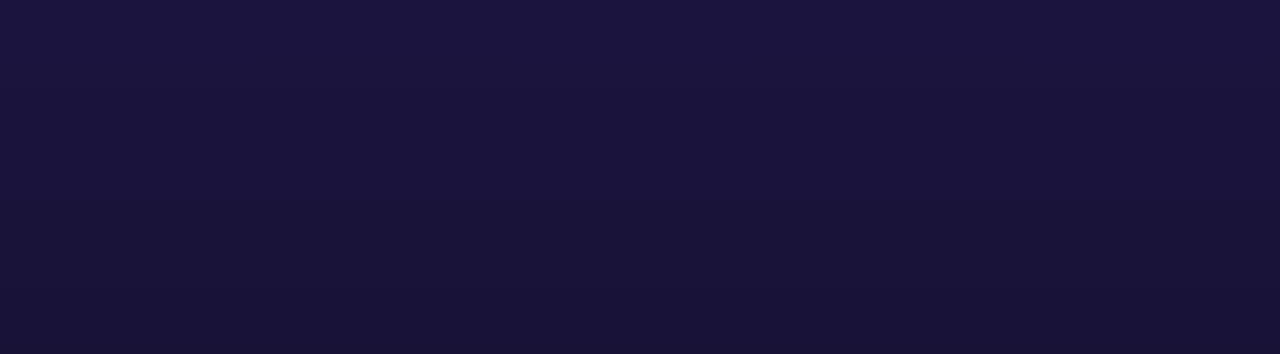
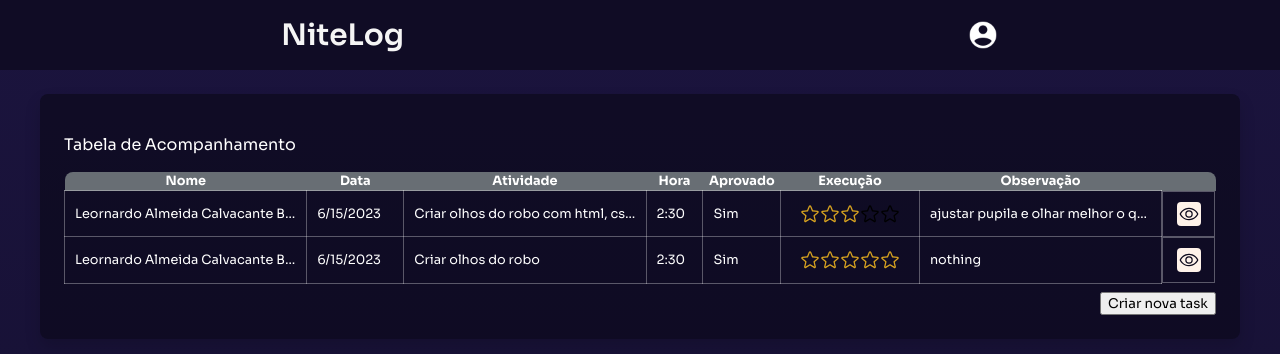
Before and after one commit to Filipe-Santos17/nite-log, a React (Create React App) app: page /tabela in a window 1280 px wide. Shown: the top 354 px of the page. Built offline with nearby package versions, Linux system fonts and the light colour scheme.

Commit message:
tabela de acompanhamento

```diff
--- a/package.json
+++ b/package.json
@@ -39,5 +39,8 @@
       "last 1 firefox version",
       "last 1 safari version"
     ]
+  },
+  "devDependencies": {
+    "vitest": "^1.6.0"
   }
 }
--- a/src/modules/core/components/MainPage.tsx
+++ b/src/modules/core/components/MainPage.tsx
@@ -8,6 +8,8 @@ import {UserContext} from "../context/userContext";
 import UserAuth from "../../user-auth/components/UserAuth";
 import AttendanceAndSchedules from "../../attendance-schedule/components/AttendanceAndSchedules";
 import UserPage from "../../user-page/components/UserPage";
+
+import TabelaAvaliador from "../../user-tabela/table";
 
 const MainPage = () => {
     const {
@@ -46,6 +48,9 @@ const MainPage = () => {
                     navigateToAttendanceSchedule={() => navigate(`/home`)}
                 />
             </Route>
+            <Route path="/tabela">
+                <TabelaAvaliador/>
+            </Route>
         </main>
     );
 };
--- /dev/null
+++ b/src/modules/user-tabela/components/starIcon.tsx
@@ -0,0 +1,14 @@
+import React from "react"
+
+type propsStarIcon = {
+  nota: number,
+  pos: number
+}
+
+export default function StarIcon({ nota, pos }: propsStarIcon) {
+  return (
+    <svg xmlns="http://www.w3.org/2000/svg" width="32" height="32" fill={nota > pos ? "#daa520" : "#000"} viewBox="0 0 256 256">
+      <path d="M239.18,97.26A16.38,16.38,0,0,0,224.92,86l-59-4.76L143.14,26.15a16.36,16.36,0,0,0-30.27,0L90.11,81.23,31.08,86a16.46,16.46,0,0,0-9.37,28.86l45,38.83L53,211.75a16.38,16.38,0,0,0,24.5,17.82L128,198.49l50.53,31.08A16.4,16.4,0,0,0,203,211.75l-13.76-58.07,45-38.83A16.43,16.43,0,0,0,239.18,97.26Zm-15.34,5.47-48.7,42a8,8,0,0,0-2.56,7.91l14.88,62.8a.37.37,0,0,1-.17.48c-.18.14-.23.11-.38,0l-54.72-33.65a8,8,0,0,0-8.38,0L69.09,215.94c-.15.09-.19.12-.38,0a.37.37,0,0,1-.17-.48l14.88-62.8a8,8,0,0,0-2.56-7.91l-48.7-42c-.12-.1-.23-.19-.13-.5s.18-.27.33-.29l63.92-5.16A8,8,0,0,0,103,91.86l24.62-59.61c.08-.17.11-.25.35-.25s.27.08.35.25L153,91.86a8,8,0,0,0,6.75,4.92l63.92,5.16c.15,0,.24,0,.33.29S224,102.63,223.84,102.73Z"></path>
+    </svg>
+  )
+}
--- /dev/null
+++ b/src/modules/user-tabela/components/trLine.tsx
@@ -0,0 +1,46 @@
+import React from 'react';
+import { DataTable } from '../@types/types';
+import formatDate from '../utils/formatDate';
+import isItApproved from '../utils/isItApproved';
+import StarIcon from './starIcon';
+import ViewIcon from './viewIcon';
+
+export default function TrLine({ data }: { data: DataTable }) {
+
+  const starsNumber = Array.from(Array(5).keys())
+
+  return (
+    <tr>
+      <td className='name-table'>
+        {data.name}
+      </td>
+      <td>
+        {formatDate(data.date, "date")}
+      </td>
+      <td className='task-table'>
+        {data.task}
+      </td>
+      <td>
+        {formatDate(data.date, "hour")}
+      </td>
+      <td>
+        {isItApproved(data.status)}
+      </td>
+      <td className='task-stars'>
+        <div>
+          {typeof data.raitingStars === "number" ? starsNumber.map(starNum => (
+            <StarIcon nota={data.raitingStars} pos={starNum} key={starNum} />
+          )) : "-"}
+        </div>
+      </td>
+      <td className='obs-table'>
+        {data.obs}
+      </td>
+      <td className='task-icon'>
+        <div className='btn-view'>
+          <ViewIcon />
+        </div>
+      </td>
+    </tr>
+  )
+}
--- /dev/null
+++ b/src/modules/user-tabela/components/viewIcon.tsx
@@ -0,0 +1,9 @@
+import React from "react"
+
+export default function ViewIcon() {
+  return (
+    <svg xmlns="http://www.w3.org/2000/svg" width="20" height="20" fill="#0C091C" viewBox="0 0 256 256">
+      <path d="M247.31,124.76c-.35-.79-8.82-19.58-27.65-38.41C194.57,61.26,162.88,48,128,48S61.43,61.26,36.34,86.35C17.51,105.18,9,124,8.69,124.76a8,8,0,0,0,0,6.5c.35.79,8.82,19.57,27.65,38.4C61.43,194.74,93.12,208,128,208s66.57-13.26,91.66-38.34c18.83-18.83,27.3-37.61,27.65-38.4A8,8,0,0,0,247.31,124.76ZM128,192c-30.78,0-57.67-11.19-79.93-33.25A133.47,133.47,0,0,1,25,128,133.33,133.33,0,0,1,48.07,97.25C70.33,75.19,97.22,64,128,64s57.67,11.19,79.93,33.25A133.46,133.46,0,0,1,231.05,128C223.84,141.46,192.43,192,128,192Zm0-112a48,48,0,1,0,48,48A48.05,48.05,0,0,0,128,80Zm0,80a32,32,0,1,1,32-32A32,32,0,0,1,128,160Z"></path>
+    </svg>
+  )
+}
--- /dev/null
+++ b/src/modules/user-tabela/data-fake.json
@@ -0,0 +1,20 @@
+[
+  {
+    "name": "Leornardo Almeida Calvacante Bastos",
+    "date": "2023-06-15T14:30:00Z",
+    "task": "Criar olhos do robo com html, css e js para fazer a parte 2 do meu copdigo mestre",
+    "status": true,
+    "raitingStars": 3,
+    "obs": "ajustar pupila e olhar melhor o que ta acontecendo no cilio",
+    "evidence": ""
+  },
+  {
+    "name": "Leornardo Almeida Calvacante Bastos filho de jesus crsito",
+    "date": "2023-06-15T14:30:00Z",
+    "task": "Criar olhos do robo ",
+    "status": true,
+    "raitingStars": 5,
+    "obs": "nothing",
+    "evidence": ""
+  }
+]
--- /dev/null
+++ b/src/modules/user-tabela/style/style.css
@@ -0,0 +1,89 @@
+.container-table {
+  max-height: 70vh;
+  width: 90vw;
+  gap: 0.5rem;
+  justify-content: start;
+  align-items: end;
+
+  .box-table {
+    overflow: auto;
+    width: 100%;
+  }
+
+  .tabela-main {
+    width: 100%;
+    height: max-content;
+    border-collapse: collapse;
+    color: #fff;
+    padding: 1.25rem;
+    border: 1px solid transparent;
+    font-size: .8rem;
+
+    th {
+      background-color: #686e74;
+      color: #fff;
+      text-align: center;
+      text-transform: capitalize;
+    }
+
+    tbody td {
+      padding: 10px;
+      border-top: none;
+      border: 1px solid #ffffff50;
+    }
+
+    .name-table, .task-table, .obs-table {
+      text-overflow: ellipsis;
+      overflow: hidden;
+      white-space: nowrap;
+      max-width: 20ch;
+    }
+
+    svg{
+      width: 20px;
+      height: 20px;
+    }
+
+    .task-stars {
+      margin: auto;
+
+      div{
+        display: flex;
+        align-items: center;
+        justify-content: center;
+      }
+    }
+
+    .btn-view {
+      display: flex;
+      align-items: center;
+      justify-content: center;
+      width: 1.5rem;
+      height: 1.5rem;
+      border-radius: .25rem;
+      padding: .5rem,0, .5rem,0;
+      gap: .625rem;
+      background-color: #FEF2E9;
+      cursor: pointer;
+    }
+
+    .btn-view:hover{
+      background-color: #F4801F;
+    }
+
+    .task-icon{
+      display: flex;
+      align-items: center;
+      justify-content: center;
+    }
+  }
+
+  /*borders*/
+  thead th:first-child {
+    border-top-left-radius: 0.5rem;
+  }
+
+  thead th:last-child {
+    border-top-right-radius: 0.5rem;
+  }
+}
--- /dev/null
+++ b/src/modules/user-tabela/table.tsx
@@ -0,0 +1,50 @@
+import React from "react"
+import "./style/style.css"
+import HeaderWithIcon from "../core/components/header/HeaderWithIcon"
+import { navigate } from "wouter/use-browser-location"
+import TrLine from "./components/trLine"
+
+import data from "./data-fake.json"
+
+export default function TabelaAvaliador() {
+
+  return (
+    <>
+      <HeaderWithIcon
+        onClickLogo={() => navigate(`/home`)}
+      />
+
+      <section className="container-table card-container">
+        <section className="box-table">
+          <p style={{color: "white"}}>Tabela de Acompanhamento</p>
+          <table className="tabela-main">
+            <thead className="header-table">
+              <tr>
+                <th>nome</th>
+                <th>data</th>
+                <th>atividade</th>
+                <th>hora</th>
+                <th>aprovado</th>
+                <th>execução</th>
+                <th>observação</th>
+                <th></th>
+              </tr>
+            </thead>
+            <tbody className="body-table">
+              {
+                data.map((dado, i) => (
+                  <TrLine data={dado} key={i} />
+                ))
+              }
+            </tbody>
+          </table>
+        </section>
+        <footer>
+          <button>
+            Criar nova task
+          </button>
+        </footer>
+      </section>
+    </>
+  )
+}
--- /dev/null
+++ b/src/modules/user-tabela/utils/formatDate.ts
@@ -0,0 +1,25 @@
+export default function formatDate(dateString: string, opt: "date" | "hour") {
+  if (isValidDate(dateString)) {
+    const data = new Date(dateString);
+
+    function makeHour(){
+      const hours = data.toLocaleTimeString().replace(/\s?(AM|PM)/g, "").split(":")
+      return `${hours[0]}:${hours[1]}`
+    }
+
+    const timeView = {
+      date: data.toLocaleDateString(),
+      hour: makeHour(),
+    };
+
+    return timeView[opt] || "-";
+  }
+
+  return "-";
+}
+
+function isValidDate(date: string) {
+  const DateRegex = /^\d{4}-\d{2}-\d{2}T\d{2}:\d{2}:\d{2}Z$/;
+
+  return DateRegex.test(date);
+}
--- /dev/null
+++ b/src/modules/user-tabela/utils/isItApproved.ts
@@ -0,0 +1,7 @@
+export default function isItApproved(status: boolean | null) {
+  if (typeof status === "boolean") {
+    return status ? "Sim" : "Não";
+  }
+
+  return "-";
+}
```
Also changed, not shown: src/modules/user-tabela/@types/types.d.ts (added, +9 -0 lines), tsconfig.json (+5 -2 lines), 1 other file (tests, documents, lock files or other folders).
